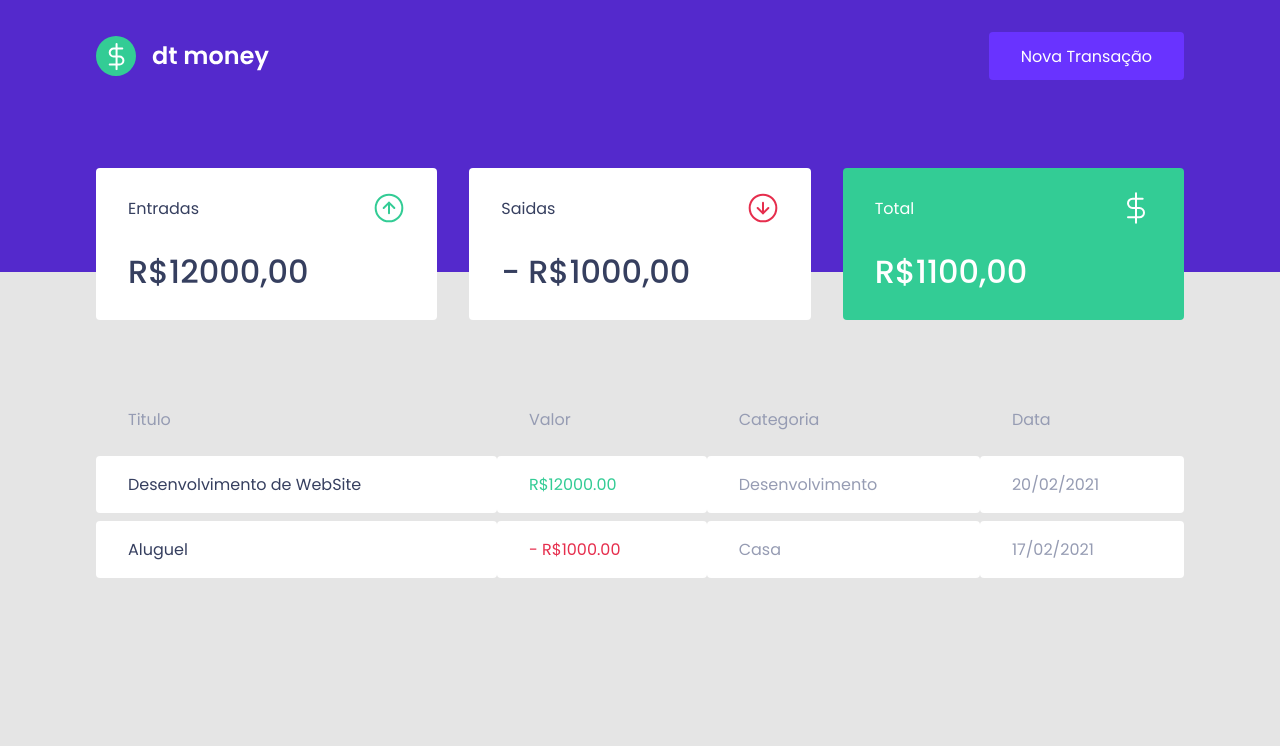
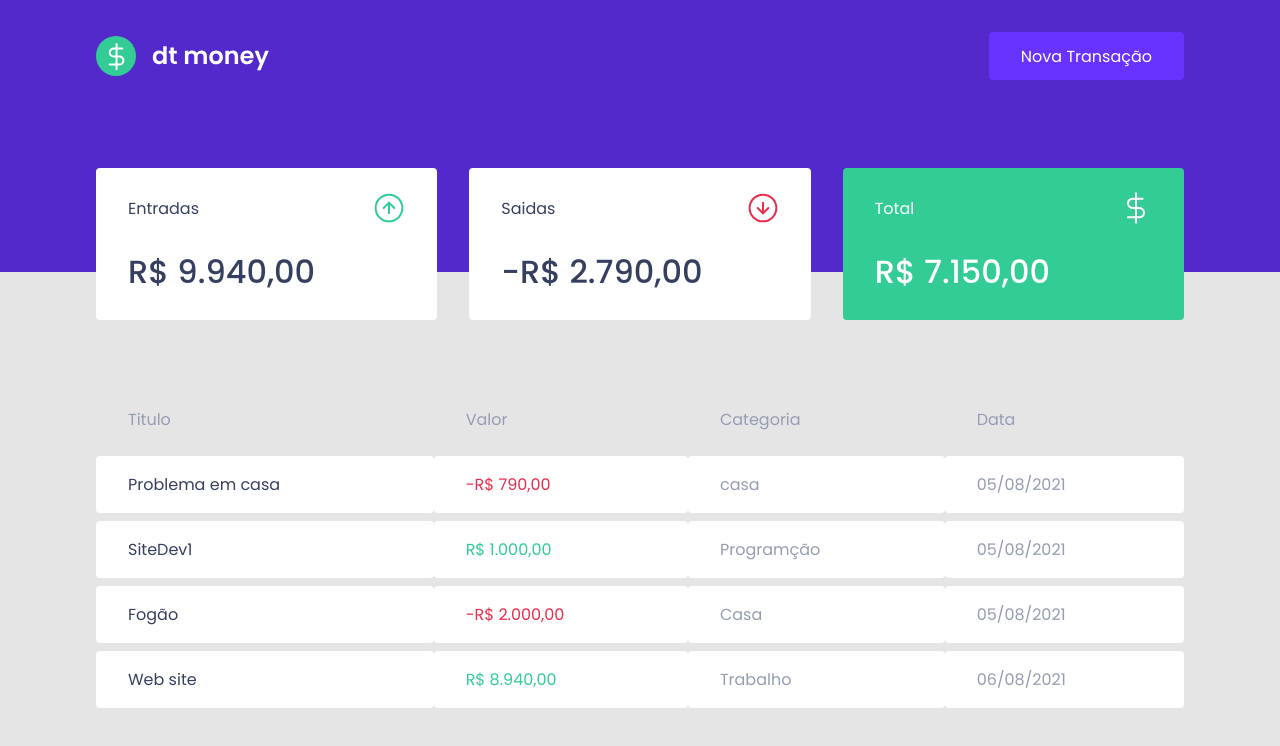
Before and after one commit to LucasEduardoGoncalves/dtMoney, a React (Create React App) app: page / in a window 1280 px wide. Shown: the top 746 px of the page. Built offline with nearby package versions, Linux system fonts and the light colour scheme; data requests are answered from the project's data file.

Commit message:
Projeto finalizado

```diff
--- a/db.json
+++ b/db.json
@@ -1,18 +1,36 @@
 {
-    "transactions": [
-      {
-
-          "id": "1",
-          "title": "Transaction 1",
-          "amount": "1000",
-          "type": "Deposit",
-          "category": "Food",
-          "createdAt": "new Date()"
-
-      }
-    ],
-    "comments": [
-      { "id": 1, "body": "some comment", "postId": 1 }
-    ],
-    "profile": { "name": "typicode" }
+  "transactions": [
+    {
+      "title": "Problema em casa",
+      "amount": 790,
+      "type": "withdraw",
+      "category": "casa",
+      "createdAt": "2021-08-05T12:46:43.618Z",
+      "id": "pTqvhFf"
+    },
+    {
+      "title": "SiteDev1",
+      "amount": 1000,
+      "type": "deposit",
+      "category": "Programção",
+      "createdAt": "2021-08-05T13:15:07.186Z",
+      "id": "f-6dCNN"
+    },
+    {
+      "title": "Fogão",
+      "amount": 2000,
+      "type": "withdraw",
+      "category": "Casa",
+      "createdAt": "2021-08-05T13:17:46.054Z",
+      "id": "WHJqT-v"
+    },
+    {
+      "title": "Web site",
+      "type": "deposit",
+      "category": "Trabalho",
+      "amount": 8940,
+      "createdAt": "Thu Aug 05 2021 21:06:08 GMT-0300 (Horário Padrão de Brasília)",
+      "id": "6frKoH7"
+    }
+  ]
 }
--- a/src/App.tsx
+++ b/src/App.tsx
@@ -1,4 +1,5 @@
 import Modal from 'react-modal';
+import { TransactionProvider } from './hooks/useTransactions';
 
 import { Header } from './components/Header';
 import { ModalTransition } from './components/Modal';
@@ -9,6 +10,7 @@ import { GlobalStyles } from "./styles/GlobalStyles";
 
 
 import { useState } from 'react';
+
 
 Modal.setAppElement('#root');
 
@@ -24,12 +26,12 @@ export function App() {
   }
 
   return (
-    <>
+    <TransactionProvider>
       <Header onOpenModal={handleOpenModal}/>
       <Dashboard/>
 
       <ModalTransition isOpen={isOpen} handleCloseModal={handleCloseModal} />
       <GlobalStyles/>
-    </>
+    </TransactionProvider>
   );
 };
--- a/src/components/Modal/index.tsx
+++ b/src/components/Modal/index.tsx
@@ -1,5 +1,6 @@
-import React from 'react';
+import React, { FormEvent } from 'react';
 import Modal from 'react-modal';
+import { useTransactions } from '../../hooks/useTransactions';
 
 import incomeImg from '../../assets/income.svg';
 import outcomeImg from '../../assets/outcome.svg';
@@ -16,7 +17,32 @@ interface Props {
 
 export const ModalTransition: React.FC<Props> = ({isOpen, handleCloseModal}) => {
 
+  const { createTransaction } = useTransactions();
+
+  const [title, setTitle] = useState('');
+  const [value, setValue] = useState(0);
   const [type, setType] = useState(''); // deposit || withdraw
+  const [category, setCategory] = useState('');
+
+
+  async function handleCreateNewTransaction(event : FormEvent) {
+    event.preventDefault();
+
+    await createTransaction({
+      title,
+      type,
+      category,
+      amount: value,
+      createdAt: String(new Date())
+    })
+
+    setTitle('');
+    setType('');
+    setCategory('');
+    setValue(0);
+
+    handleCloseModal();
+  }
 
   return (
     <Modal
@@ -29,16 +55,20 @@ export const ModalTransition: React.FC<Props> = ({isOpen, handleCloseModal}) =>
         <img src={closeImg} alt="CLose Modal" />
       </button>
 
-      <Container>
+      <Container onSubmit={handleCreateNewTransaction}>
           <h2>Cadastrar transação</h2>
 
           <input
             placeholder="Titulo"
+            onChange={e => setTitle(e.target.value)}
+            value={title}
           />
 
           <input
             type="number"
             placeholder="Valor"
+            onChange={e => setValue(Number(e.target.value))}
+            value={value}
           />
 
           <TypeContainer>
@@ -65,6 +95,8 @@ export const ModalTransition: React.FC<Props> = ({isOpen, handleCloseModal}) =>
 
           <input
             placeholder="Categoria"
+            onChange={e => setCategory(e.target.value)}
+            value={category}
           />
 
           <button type="submit">
--- a/src/components/Summary/styles.ts
+++ b/src/components/Summary/styles.ts
@@ -33,6 +33,6 @@ export const Container = styled.div<Props>`
 
     ${props => props.total && css`
         background: var(--green);
-        color: var(--shape);
+        color: var(--shape)
     `}
 `;
--- a/src/components/TransactionsTable/index.tsx
+++ b/src/components/TransactionsTable/index.tsx
@@ -1,13 +1,12 @@
-import React, { useEffect } from 'react';
-import { api } from '../../services/api';
+import React from 'react';
+
+import { useTransactions } from '../../hooks/useTransactions';
 
 import { Container, Table } from './styles';
 
 export const TransactionsTable: React.FC = () => {
 
-    useEffect(() => {
-        api.get('transactions').then(response => console.log(response.data));
-    },[])
+    const { transactions } = useTransactions();
 
     return (
         <Container>
@@ -22,18 +21,22 @@ export const TransactionsTable: React.FC = () => {
                 </thead>
 
                 <tbody>
-                <tr>
-                    <td>Desenvolvimento de WebSite</td>
-                    <td className='deposite'>R$12000.00</td>
-                    <td>Desenvolvimento</td>
-                    <td>20/02/2021</td>
+                    {transactions.map(transaction =>
+                        <tr key={transaction.id}>
+                            <td>{transaction.title}</td>
+                            <td className={transaction.type}>
+                                {transaction.type === 'withdraw' && '-'}
+                                {new Intl.NumberFormat('pt-BR', {
+                                    style: 'currency',
+                                    currency: 'BRL',
+                                }).format(transaction.amount)}
+                            </td>
+                            <td>{transaction.category}</td>
+                            <td>
+                                {new Intl.DateTimeFormat('pt-BR',).format(new Date(transaction.createdAt))}
+                            </td>
                         </tr>
-                <tr>
-                    <td>Aluguel</td>
-                    <td className='whithdraw'>- R$1000.00</td>
-                    <td>Casa</td>
-                    <td>17/02/2021</td>
-                </tr>
+                    )}
                 </tbody>
             </Table>
         </Container>
--- a/src/components/TransactionsTable/styles.ts
+++ b/src/components/TransactionsTable/styles.ts
@@ -29,11 +29,11 @@ export const Table = styled.table`
             color: var(--text-title);
         }
 
-        &.deposite {
+        &.deposit {
             color: var(--green);
         }
 
-        &.whithdraw {
+        &.withdraw {
             color: var(--red);
         }
     }
--- /dev/null
+++ b/src/hooks/useTransactions.tsx
@@ -0,0 +1,50 @@
+import { createContext, useEffect, useState, ReactNode, useContext } from 'react';
+import { api } from '../services/api';
+
+interface transactionsProps {
+    title: string,
+    amount: number,
+    type: string,
+    category: string,
+    createdAt: string,
+    id: string,
+};
+
+type CreateTransactionsProps = Omit<transactionsProps, 'id'>
+
+// type CreateTransactionsProps = Pick<transactionsProps, 'title' | 'amount' | 'type' | 'category' | 'createdAt'>
+
+interface TransactionProviderProps {
+    children: ReactNode,
+};
+
+interface TransactionsContextData {
+    transactions: transactionsProps[],
+    createTransaction: (transaction: CreateTransactionsProps) => Promise<void>;
+}
+
+const TransactionsContext = createContext<TransactionsContextData>({} as TransactionsContextData);
+
+export function TransactionProvider({children}: TransactionProviderProps) {
+    const [transactions, setTransactions] = useState<transactionsProps[]>([]);
+
+    useEffect(() => {
+        api.get('transactions').then(response => setTransactions(response.data));
+    },[])
+
+    async function createTransaction(transactionData: CreateTransactionsProps) {
+        await api.post('/transactions', transactionData);
+        await api.get('transactions').then(response => setTransactions(response.data));
+    }
+
+    return (
+        <TransactionsContext.Provider value={{transactions, createTransaction}}>
+            {children}
+        </TransactionsContext.Provider>
+    )
+}
+
+export function useTransactions () {
+    const context = useContext(TransactionsContext);
+    return context;
+}
--- a/src/pages/Dashboard/index.tsx
+++ b/src/pages/Dashboard/index.tsx
@@ -1,4 +1,5 @@
 import React from 'react';
+import { useTransactions } from '../../hooks/useTransactions';
 
 import { Container, AreaSummary } from './styles';
 
@@ -9,15 +10,67 @@ import incomeImg from '../../assets/income.svg'
 import outcomeImg from '../../assets/outcome.svg';
 import totalImg from '../../assets/total.svg';
 
+
 export const Dashboard: React.FC = () => {
+
+  const { transactions } = useTransactions();
+
+  const summary = transactions.reduce((acc, transaction) => {
+    if (transaction.type === 'deposit'){
+      acc.deposits += transaction.amount;
+      acc.total += transaction.amount;
+    } else {
+      acc.withdraws += transaction.amount;
+      acc.total -= transaction.amount;
+    }
+
+    return acc;
+
+    },{
+      deposits: 0,
+      withdraws: 0,
+      total: 0
+    }
+  )
+
   return (
     <Container>
         <AreaSummary>
-          <Summary title="Entradas" img={incomeImg} value=" R$12000,00"/>
-          <Summary title="Saidas" img={outcomeImg} value="- R$1000,00"/>
-          <Summary title="Total" img={totalImg} value="R$1100,00" total/>
+          <Summary
+            title="Entradas"
+            img={incomeImg}
+            value={
+              new Intl.NumberFormat('pt-BR',
+                {
+                  style: 'currency',
+                  currency: 'BRL',
+                }).format(summary.deposits)}
+          />
+
+          <Summary
+            title="Saidas"
+            img={outcomeImg}
+            value={ '-' +
+              new Intl.NumberFormat('pt-BR',
+                {
+                  style: 'currency',
+                  currency: 'BRL',
+                }).format(summary.withdraws)
+              }
+          />
+
+          <Summary
+            title="Total"
+            img={totalImg}
+            value={
+              new Intl.NumberFormat('pt-BR',
+                {
+                  style: 'currency',
+                  currency: 'BRL',
+                }).format(summary.total)}
+            total
+          />
         </AreaSummary>
-
         <TransactionsTable />
     </Container>
   );
```
Lines whose indentation alone changed are shown as unchanged.
